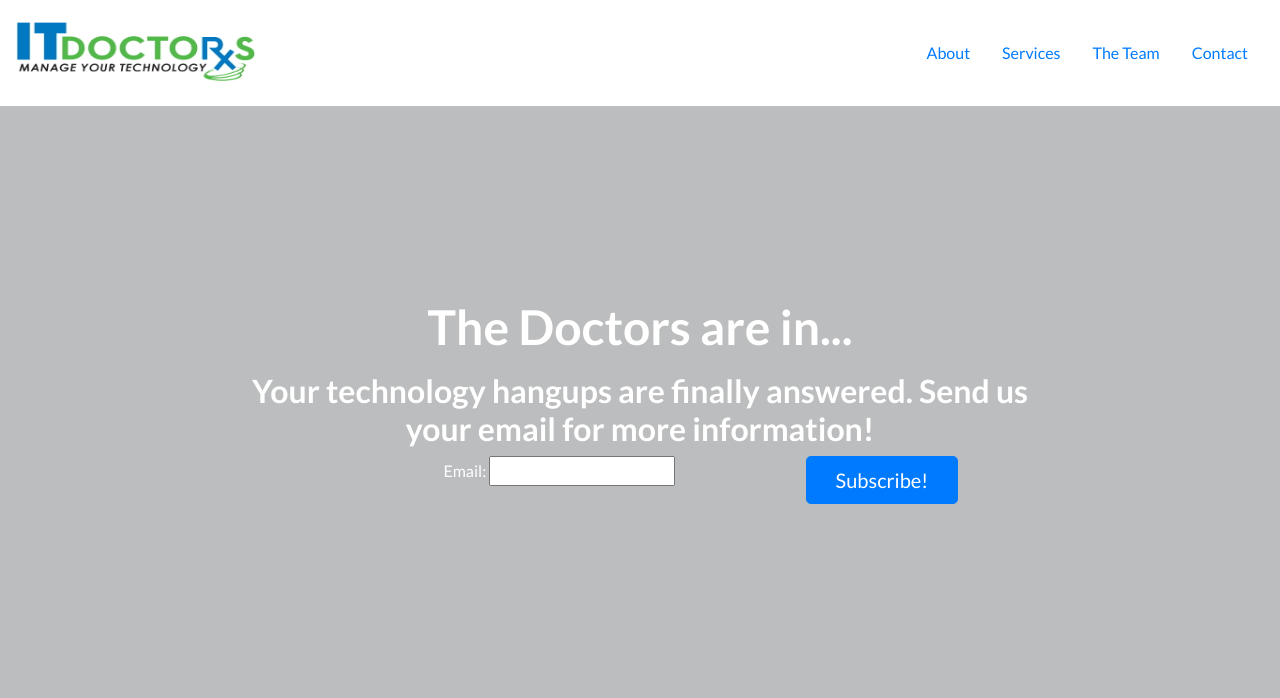
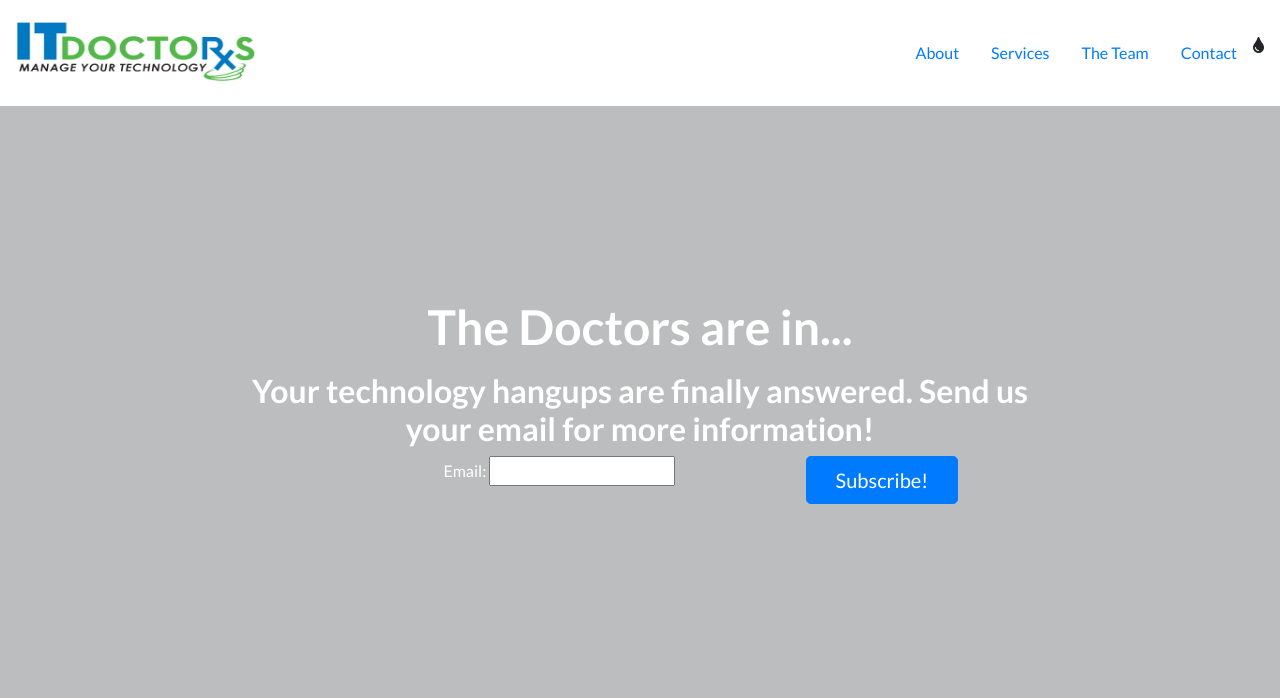
Before and after one commit to xael-dev/ITD, a Django app: page / in a window 1280 px wide. Shown: the top 698 px of the page. Run offline with Django 3.2, Linux system fonts and the light colour scheme; some libraries are stand-ins or nearby versions; some web fonts are replaced.

Commit message:
Add splashtop sos to navbar items

```diff
--- a/emailstore/templates/home/base.html
+++ b/emailstore/templates/home/base.html
@@ -54,6 +54,7 @@
         <li class ="nav-item">
           <a class="nav-link" href="#contact">Contact</a>
         </li>
+        <li><i class="fas fa-tint" href="https://www.splashtop.com/sos-download?_ga=2.77162903.308159755.1554922056-984735932.1554922056"></i></li>
       </ul>
   </nav>
 
```
